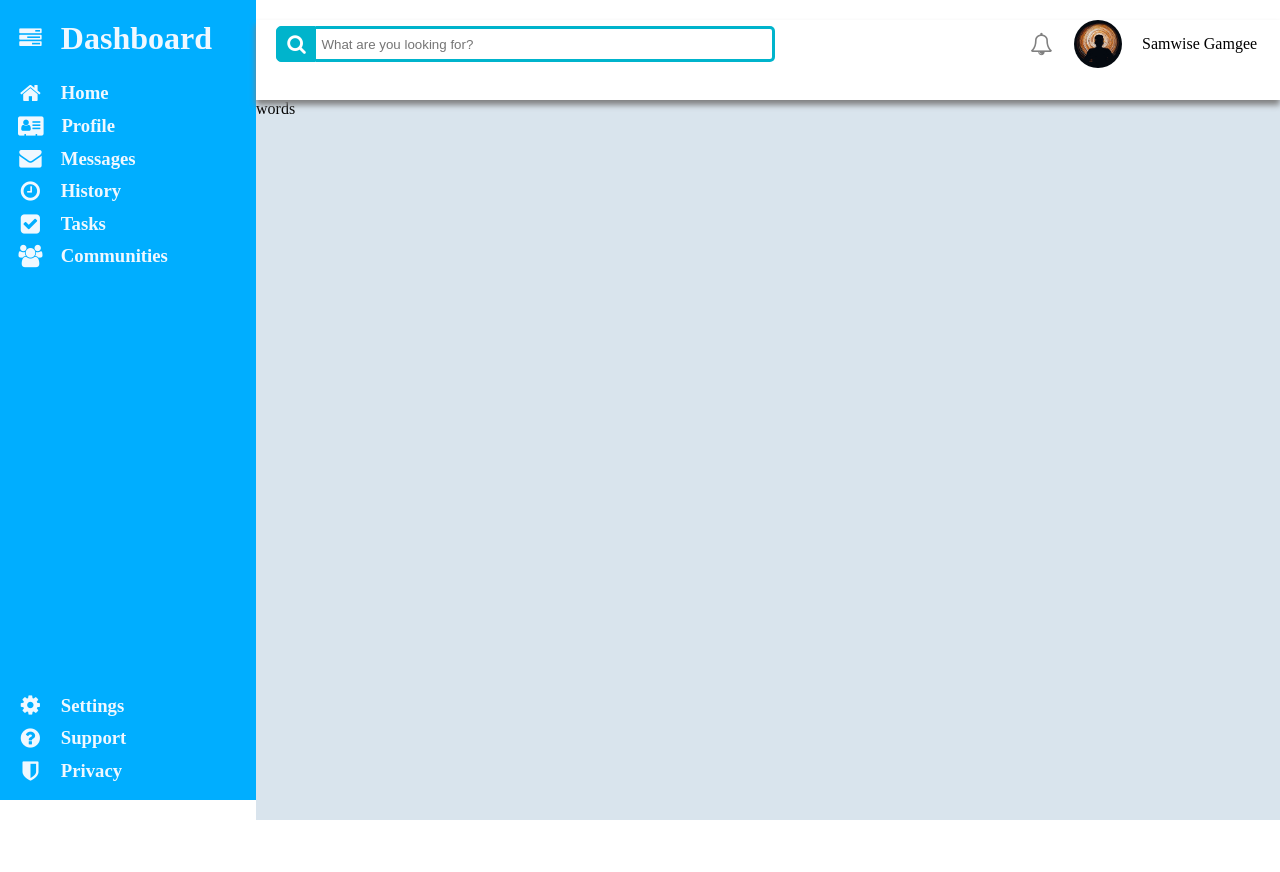
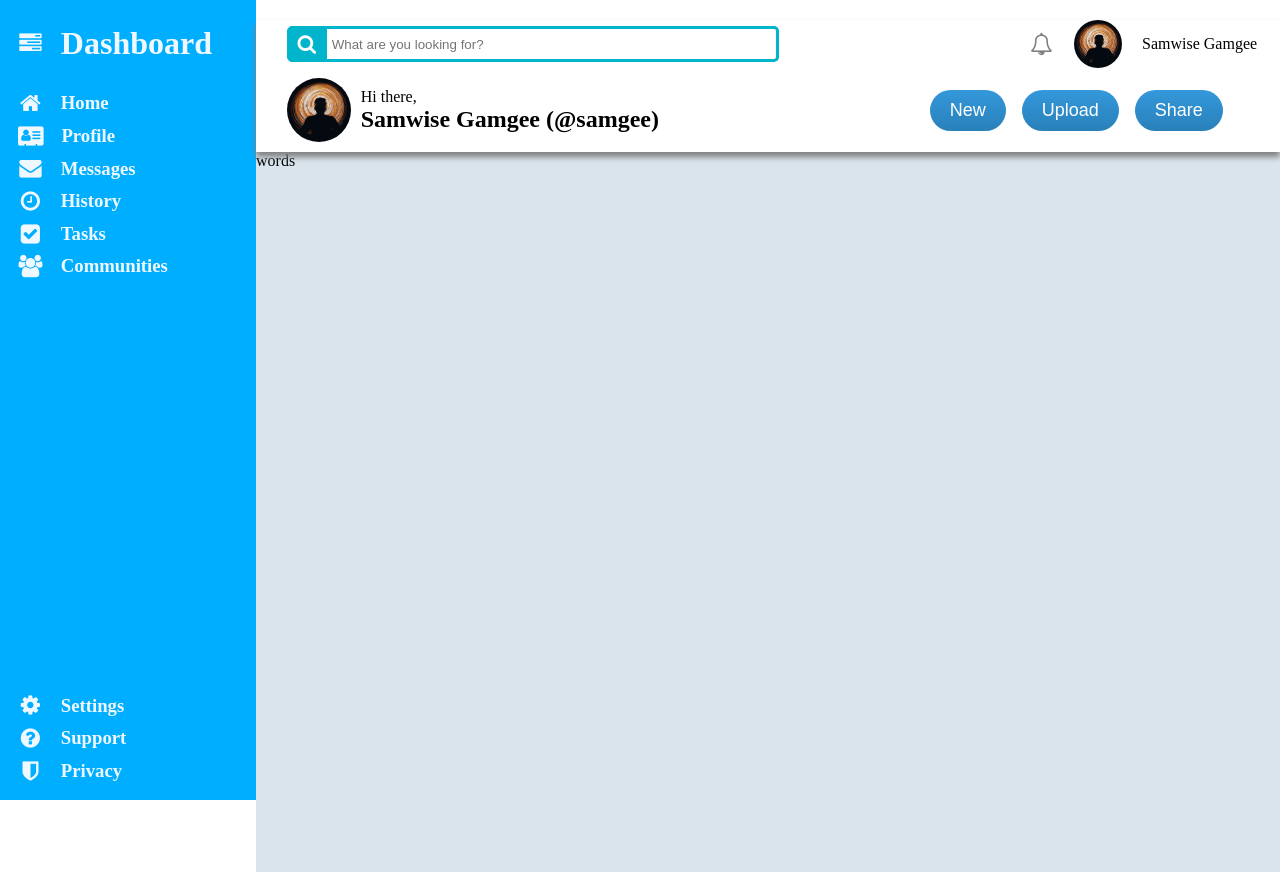
Before and after one commit to stcreed/Project-Dashboard, a plain HTML site: page index.html in a window 1280 px wide. Before the commit the page ends 820 px from the top, so only its background shows below. Drawn offline with Linux system fonts and the light colour scheme.

Commit message:
format nav bar

```diff
--- a/index.html
+++ b/index.html
@@ -74,7 +74,18 @@
                         <p>Samwise Gamgee</p>
                     </div>
                 </div>
-                <div class="bottomnav"></div>
+                <div class="bottomnav">
+                    <div class="welcome">
+                        <img src="images/unsplash.jpg" alt="Profile picture">
+                        <p>Hi there,</p>
+                        <h2>Samwise Gamgee (@samgee)</h2>
+                    </div>
+                    <div class="navbuttons">
+                        <button>New</button>
+                        <button>Upload</button>
+                        <button>Share</button>
+                    </div>
+                </div>
             </div>
             <div class="body">
                 <p>words</p>
--- a/styles.css
+++ b/styles.css
@@ -7,6 +7,8 @@ ul {
     display: block;
     list-style-type: none;
 }
+
+/* sections */
 
 .container {
     display: grid;
@@ -30,9 +32,10 @@ ul {
 
 .header {
     background-color: white;
-    height: 10vh;
     box-shadow: 0 5px 6px grey;
 }
+
+/* nav top section */
 
 .topnav {
     display: flex;
@@ -45,7 +48,7 @@ ul {
     width: 100%;
     position: relative;
     display: flex;
-    margin-left: 2%;
+    margin-left: 3%;
 }
 
 .searchTerm {
@@ -105,6 +108,66 @@ ul {
     width: 10vw;
 }
 
+.bottomnav {
+    display: flex;
+    flex-direction: row;
+    align-items: center;
+}
+
+.welcome {
+    display: grid;
+    grid-area: 1fr / 1fr, 1fr /1fr;
+    margin-left: 3%;
+}
+
+.welcome img {
+    margin: 10px 10px 10px 0;
+    width: 64px;
+    height: 64px;
+    object-fit: cover;
+    object-position: 0 20%;
+    border-radius: 50%;
+    cursor: pointer;
+    grid-column: 1 / 2;
+    grid-row: 1 / 3;
+}
+
+.welcome p {
+    grid-column: 2 / 3;
+    grid-row: 1 / 2;
+    margin-top: auto;
+}
+
+.welcome h2 {
+    grid-column: 2 / 3;
+    grid-row: 2 / 3;
+}
+
+.navbuttons {
+    margin-left: auto;
+    margin-right: 5%;
+}
+
+.navbuttons button {
+    background: #3498db;
+    background-image: -webkit-linear-gradient(top, #3498db, #2980b9);
+    background-image: -moz-linear-gradient(top, #3498db, #2980b9);
+    background-image: -ms-linear-gradient(top, #3498db, #2980b9);
+    background-image: -o-linear-gradient(top, #3498db, #2980b9);
+    background-image: linear-gradient(to bottom, #3498db, #2980b9);
+    -webkit-border-radius: 24;
+    -moz-border-radius: 24;
+    border-radius: 24px;
+    color: #ffffff;
+    font-size: 18px;
+    padding: 10px 20px 10px 20px;
+    text-decoration: none;
+    border: none;
+    margin: 0 6px;
+}
+
+/* sidebar */
+
 .sidebar {
     color: aliceblue;
     background-color: rgb(0, 174, 255);
@@ -126,7 +189,7 @@ ul {
 .title-block {
     display: flex;
     align-items: center;
-    margin: 20px 0;
+    margin: 25px 0;
     height: fit-content;
 }
 
```
